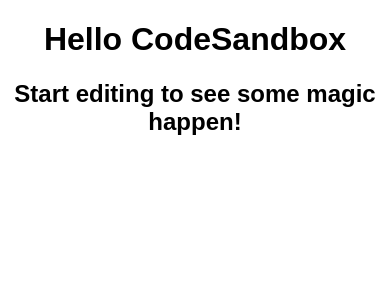
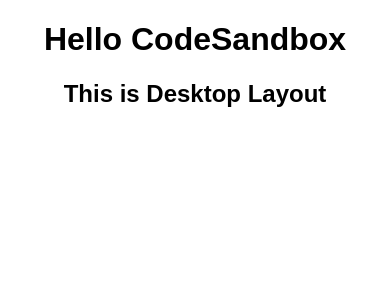
Before and after one commit to Osama92/E_Shop_Mobile, a React (Create React App) app: page / in a window 390 px wide. Shown: the top 300 px of the page. Built offline with nearby package versions, Linux system fonts and the light colour scheme.

Commit message:
Implemented Mobile and Desktop View

```diff
--- a/src/App.js
+++ b/src/App.js
@@ -1,10 +1,16 @@
 import "./styles.css";
+import "./Desktop.js";
+import MobileLayout from "./Mobile";
+import DesktopLayout from "./Desktop";
+
+const screenSize = window.screen;
+
+console.log(screenSize);
 
 export default function App() {
-  return (
-    <div className="App">
-      <h1>Hello CodeSandbox</h1>
-      <h2>Start editing to see some magic happen!</h2>
-    </div>
-  );
+  if (screenSize.width <= 480) {
+    return <MobileLayout />;
+  } else {
+    return <DesktopLayout />;
+  }
 }
--- /dev/null
+++ b/src/Desktop.js
@@ -0,0 +1,10 @@
+import "./styles.css";
+
+export default function DesktopLayout() {
+  return (
+    <div className="App">
+      <h1>Hello CodeSandbox</h1>
+      <h2>This is Desktop Layout</h2>
+    </div>
+  );
+}
--- /dev/null
+++ b/src/Mobile.js
@@ -0,0 +1,10 @@
+import "./styles.css";
+
+export default function MobileLayout() {
+  return (
+    <div className="MobileLayout">
+      <h1>Hello CodeSandbox</h1>
+      <h2>This is Mobile Layout</h2>
+    </div>
+  );
+}
--- a/src/styles.css
+++ b/src/styles.css
@@ -2,3 +2,12 @@
   font-family: sans-serif;
   text-align: center;
 }
+
+.MobileLayout {
+  font-family: sans-serif;
+  text-align: center;
+}
+.DesktopLayout {
+  font-family: sans-serif;
+  text-align: center;
+}
```
